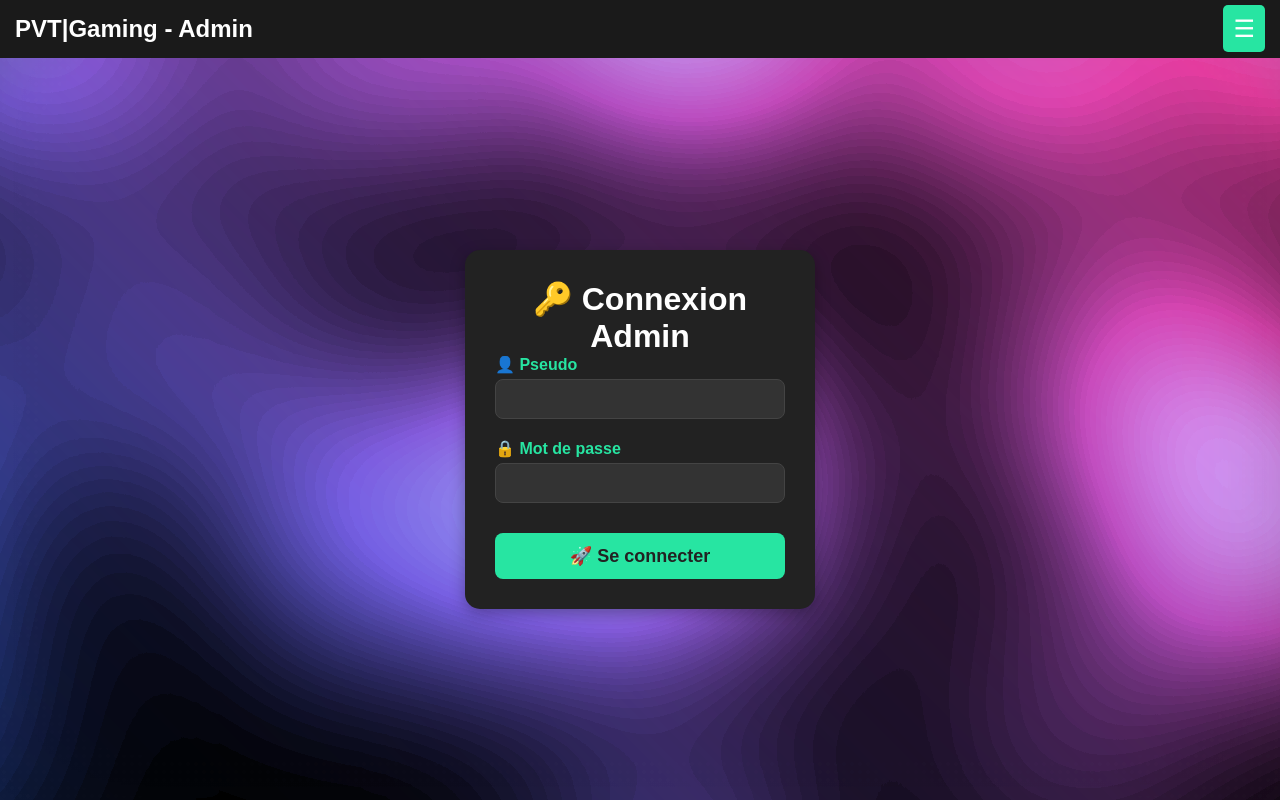
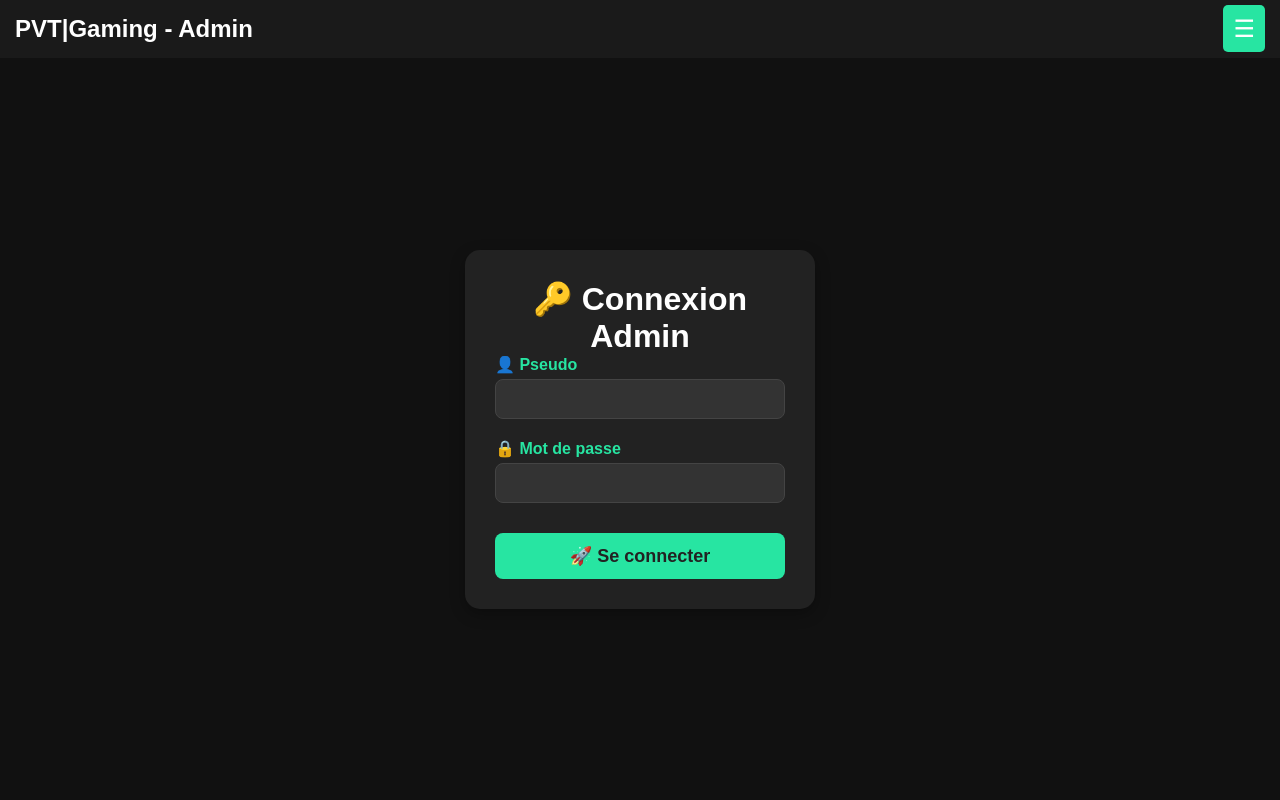
Before and after one commit to Pivertg/PVT-gaming-site, a PHP site: page /admin.html in a window 1280 px wide. Run offline with PHP 8.4, Linux system fonts and the light colour scheme.

Commit message:
Update style.css

```diff
--- a/style.css
+++ b/style.css
@@ -89,64 +89,6 @@ header {
     z-index: 1000;
 }
 /* Fond animé sur toutes les pages */
-/* From Uiverse.io by SelfMadeSystem */
-.container::after {
-  content: "";
-  position: absolute;
-  inset: 0;
-  z-index: -1;
-  backdrop-filter: hue-rotate(90deg);
-  mask: linear-gradient(45deg, #0000, #000);
-  animation: rotaty 5s linear infinite;
-  transform-origin: center;
-}
-
-.container {
-  position: fixed;
-  top: 0;
-  left: 0;
-  width: 100%;
-  height: 100%;
-  z-index: -10;
-  background-image: radial-gradient(circle at 50% 50%, #0000 0, #0000 2px, hsl(0 0 4%) 2px);
-  background-size: 8px 8px;
-}
-
-@keyframes thingy {
-  0% { filter: var(--f) hue-rotate(0deg); }
-  to { filter: var(--f) hue-rotate(1turn); }
-}
-
-.container::before {
-  content: "";
-  position: absolute;
-  inset: -8em;
-  z-index: -1;
-  --f: blur(7em) brightness(5);
-  --c: #09f;
-  animation: blobs-1e28bd3d 150s linear infinite, thingy 5s linear infinite;
-  background-color: #000;
-  background-image: radial-gradient(
-      ellipse 66px 50px at 50% 50%, #0f0 0%, transparent 100%
-    ),
-    radial-gradient(ellipse 77px 60px at 50% 50%, #0f0 0%, transparent 100%),
-    radial-gradient(ellipse 78px 100px at 50% 50%, #0f0 0%, transparent 100%),
-    radial-gradient(ellipse 73px 96px at 50% 50%, #0f0 0%, transparent 100%),
-    radial-gradient(ellipse 76px 77px at 50% 50%, #0f0 0%, transparent 100%),
-    radial-gradient(ellipse 66px 51px at 50% 50%, #0f0 0%, transparent 100%),
-    radial-gradient(ellipse 90px 57px at 50% 50%, #0f0 0%, transparent 100%),
-    radial-gradient(ellipse 89px 93px at 50% 50%, #0f0 0%, transparent 100%);
-  background-size: 726px 576px, 1242px 454px, 876px 1160px, 691px 873px, 914px 550px, 1159px 340px, 1017px 831px, 313px 977px;
-}
-
-@keyframes blobs-1e28bd3d {
-  0% {
-    background-position: 271px 478px, 62px 291px, 67px 861px, 553px 413px, 36px 392px, 1077px 226px, 400px 799px, 7px 264px;
-  }
-  to {
-    background-position: -14975px -2978px, 31112px 11187px, -20081px 8981px, 11609px -3952px, -12760px 12492px, -9354px 2946px, 9553px 21574px, 946px 9057px;
-  }
-}
 
 /* === Affichage du menu lorsqu'il est ouvert === */
 .dropdown-menu.show-menu {
```
